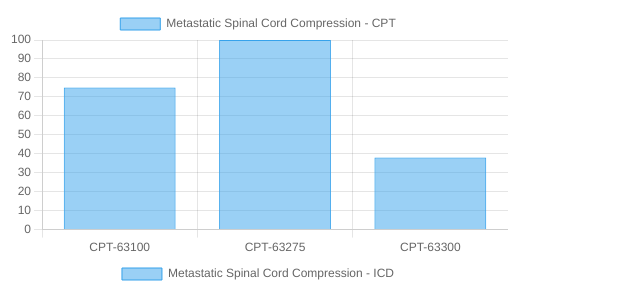
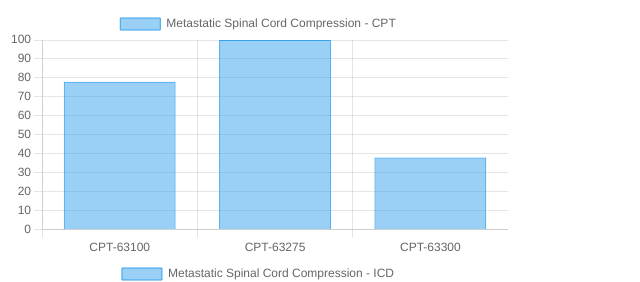
Before and after one commit to AlirezaMGH88/mgb_test3_repo, a plain HTML site: page index.html in a window 1280 px wide. Shown: the top 282 px of the page, 0-640 px from the left. Drawn offline with nearby package versions, Linux system fonts and the light colour scheme.

Commit message:
modified

```diff
--- a/index.html
+++ b/index.html
@@ -32,7 +32,7 @@
             labels: ['CPT-63100', 'CPT-63275', 'CPT-63300'],
             datasets: [{
                 label: 'Metastatic Spinal Cord Compression - CPT',
-                data: [75, 100, 38],
+                data: [78, 100, 38],
                 borderWidth: 1
             }]
         }
```
